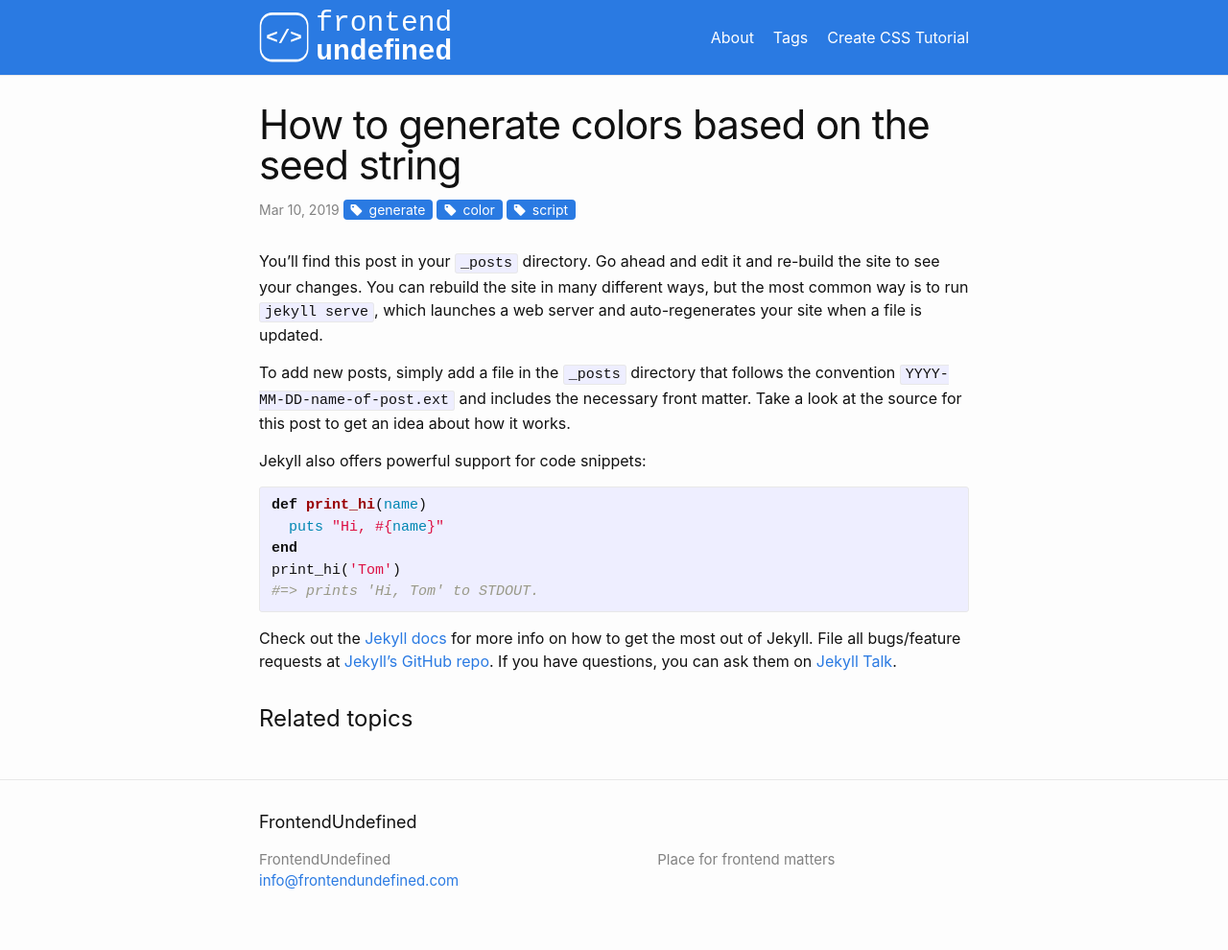
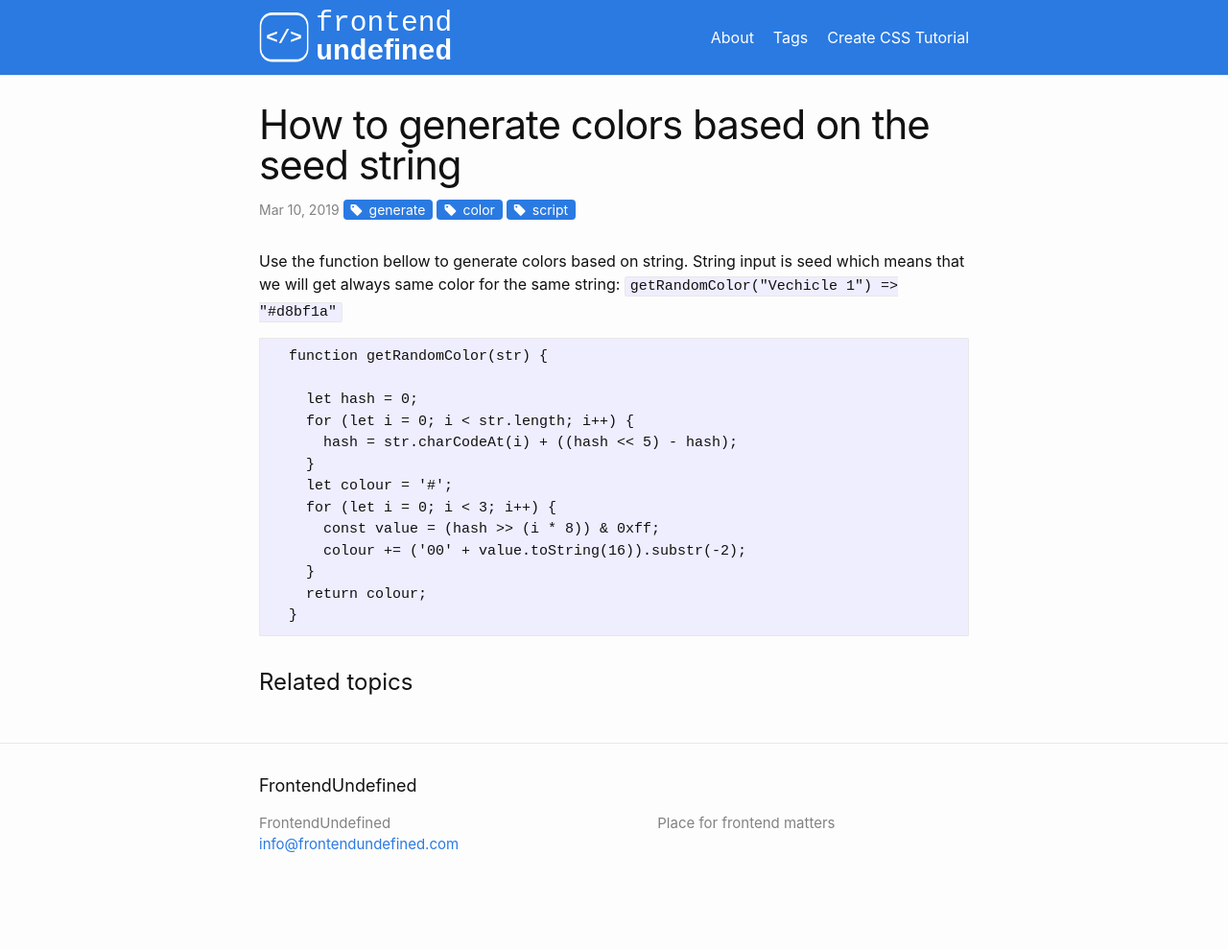
Before and after one commit to ivanblazevic/fu, a Jekyll site: the page built from _posts/2019-03-10-how-to-generate-colors-based-on-seed-string.markdown, in a window 1280 px wide. Shown: the whole page at 96% size. Built offline with Jekyll 4.4.1, drawn with Linux system fonts in a browser that asks for light colours; nearby versions of some CDN libraries; after the commit the page ends 952 px from its top, so only the background shows below that.

Commit message:
Update 2019-03-10-how-to-generate-colors-based-on-seed-string.markdown

````diff
--- a/_posts/2019-03-10-how-to-generate-colors-based-on-seed-string.markdown
+++ b/_posts/2019-03-10-how-to-generate-colors-based-on-seed-string.markdown
@@ -5,22 +5,20 @@ date:   2019-03-10 12:50:44 +0100
 categories: generators script
 tags: [generate, color, script]
 ---
-You’ll find this post in your `_posts` directory. Go ahead and edit it and re-build the site to see your changes. You can rebuild the site in many different ways, but the most common way is to run `jekyll serve`, which launches a web server and auto-regenerates your site when a file is updated.
+Use the function bellow to generate colors based on string. String input is seed which means that we will get always same color for the same string: `getRandomColor("Vechicle 1") => "#d8bf1a"`
 
-To add new posts, simply add a file in the `_posts` directory that follows the convention `YYYY-MM-DD-name-of-post.ext` and includes the necessary front matter. Take a look at the source for this post to get an idea about how it works.
+```
+  function getRandomColor(str) {
 
-Jekyll also offers powerful support for code snippets:
-
-{% highlight ruby %}
-def print_hi(name)
-  puts "Hi, #{name}"
-end
-print_hi('Tom')
-#=> prints 'Hi, Tom' to STDOUT.
-{% endhighlight %}
-
-Check out the [Jekyll docs][jekyll-docs] for more info on how to get the most out of Jekyll. File all bugs/feature requests at [Jekyll’s GitHub repo][jekyll-gh]. If you have questions, you can ask them on [Jekyll Talk][jekyll-talk].
-
-[jekyll-docs]: https://jekyllrb.com/docs/home
-[jekyll-gh]:   https://github.com/jekyll/jekyll
-[jekyll-talk]: https://talk.jekyllrb.com/
+    let hash = 0;
+    for (let i = 0; i < str.length; i++) {
+      hash = str.charCodeAt(i) + ((hash << 5) - hash);
+    }
+    let colour = '#';
+    for (let i = 0; i < 3; i++) {
+      const value = (hash >> (i * 8)) & 0xff;
+      colour += ('00' + value.toString(16)).substr(-2);
+    }
+    return colour;
+  }
+```
````
